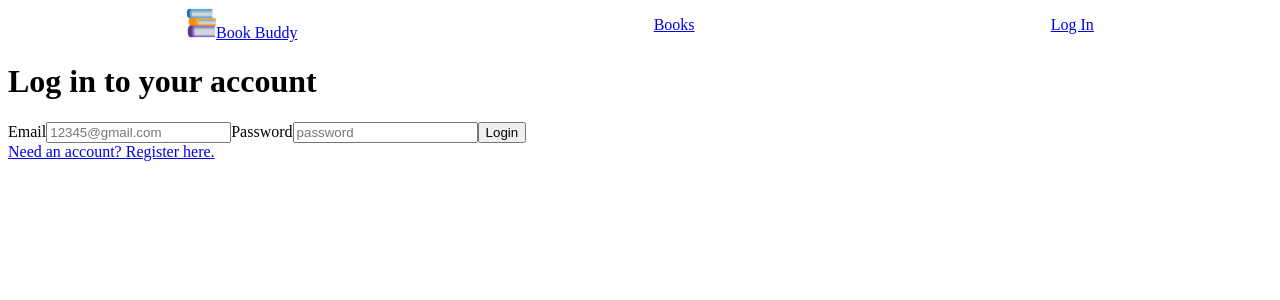
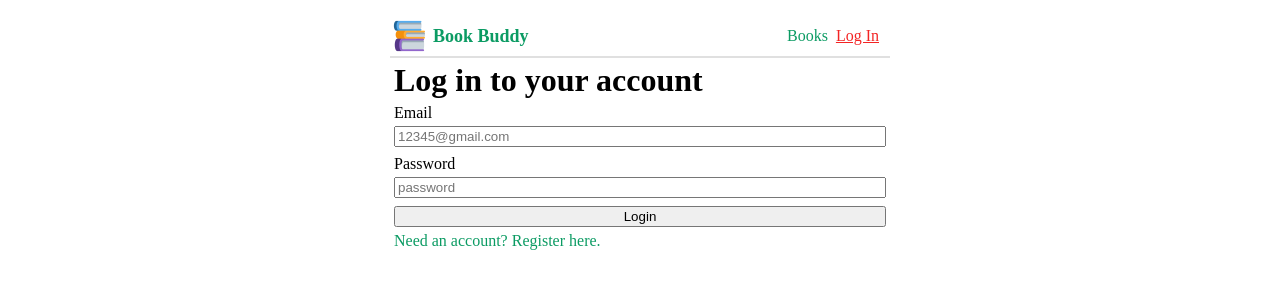
Before and after one commit to kevinongg/book-buddy-2507, a React app: page /login in a window 1280 px wide. Shown: the top 300 px of the page. Built offline with nearby package versions, Linux system fonts and the light colour scheme; the HTML template or start-up script is replaced by a standard one.

Commit message:
finished adding css styling

```diff
--- a/src/auth/Account.jsx
+++ b/src/auth/Account.jsx
@@ -17,7 +17,7 @@ const Account = () => {
   if (!user) return <p>No user data</p>;
 
   return (
-    <>
+    <div className="account">
       <div>
         <h1>Welcome, {user.firstname}</h1>
         <p>Your email on file with us is {user.email}</p>
@@ -26,7 +26,7 @@ const Account = () => {
         <h2>Your reservations</h2>
         <Reservations user={user} />
       </div>
-    </>
+    </div>
   );
 };
 
--- a/src/auth/Login.jsx
+++ b/src/auth/Login.jsx
@@ -19,7 +19,7 @@ const Login = () => {
   };
 
   return (
-    <>
+    <div className="login-container">
       <h1>Log in to your account</h1>
       <form action={tryLogin}>
         <label>
@@ -43,8 +43,10 @@ const Login = () => {
         <button>Login</button>
         {error && <output>{error}</output>}
       </form>
-      <Link to={"/register"}>Need an account? Register here.</Link>
-    </>
+      <div className="register-link">
+        <Link to={"/register"}>Need an account? Register here.</Link>
+      </div>
+    </div>
   );
 };
 
--- a/src/auth/Register.jsx
+++ b/src/auth/Register.jsx
@@ -22,7 +22,7 @@ const Register = () => {
   };
 
   return (
-    <>
+    <div className="register-container">
       <h1>Register for an account</h1>
       <form action={tryRegister}>
         <label>
@@ -44,8 +44,10 @@ const Register = () => {
         <button>Register</button>
         {error && <output>{error}</output>}
       </form>
-      <Link to="/login">Already have an account? Log in here.</Link>
-    </>
+      <div className="login-link">
+        <Link to="/login">Already have an account? Log in here.</Link>
+      </div>
+    </div>
   );
 };
 
--- a/src/auth/Reservations.jsx
+++ b/src/auth/Reservations.jsx
@@ -8,7 +8,7 @@ const Reservations = ({ user }) => {
   if (reservations.length === 0)
     return (
       <p>
-        You have not reserved any books yet. Browse
+        {"You have not reserved any books yet. Browse "}
         <Link to="/books">our catalog</Link>!
       </p>
     );
@@ -16,8 +16,8 @@ const Reservations = ({ user }) => {
     <div>
       {reservations.map((reservation) => {
         return (
-          <div key={reservation.id}>
-            {reservation.title}
+          <div key={reservation.id} className="reserved-books">
+            {<Link to={"/books/:bookId"}>{reservation.title}</Link>}
             {reservation.author}
             <ReturnBook reservationId={reservation.id} />
           </div>
--- a/src/books/BooksList.jsx
+++ b/src/books/BooksList.jsx
@@ -14,15 +14,15 @@ const BooksList = ({ books, loading, error }) => {
       {books?.map((book) => {
         return (
           <div key={book.id} className="books">
-            <div>
+            <div className="book-imgDiv">
               <img src={book.coverimage} alt={book.title} />
             </div>
             <div>
               <Link to={`/books/${book.id}`}>
-                <h2>{book.title}</h2>
+                <h2 className="books-title">{book.title}</h2>
               </Link>
-              <p>{book.author}</p>
-              <p>{book.description}</p>
+              <p className="books-author">{book.author}</p>
+              <p className="books-description">{book.description}</p>
             </div>
           </div>
         );
--- a/src/books/BooksPage.jsx
+++ b/src/books/BooksPage.jsx
@@ -22,7 +22,7 @@ const BooksPage = () => {
 
   return (
     <>
-      <h1>Catalog</h1>
+      <div>
         <SearchBar books={books} filteredResults={filteredResultPasser} />
         {searching ? (
           <FilteredResults
@@ -32,6 +32,7 @@ const BooksPage = () => {
         ) : (
           <BooksList books={books} loading={loading} error={error} />
         )}
+      </div>
     </>
   );
 };
--- a/src/books/FilteredResults.jsx
+++ b/src/books/FilteredResults.jsx
@@ -1,19 +1,23 @@
+import { Link } from "react-router";
+
 const FilteredResults = ({ searchResults, backToBooks }) => {
   return (
     <>
-      <div>
+      <div className="back">
         <button onClick={backToBooks}>Back to all Books</button>
       </div>
       {searchResults.map((results) => {
         return (
-          <div key={results.id}>
-            <div className="books">
+          <div className="books" key={results.id}>
+            <div className="book-imgDiv">
               <img src={results.coverimage} alt={results.title} />
             </div>
             <div>
-              <h2>{results.title}</h2>
-              <p>{results.author}</p>
-              <p>{results.description}</p>
+              <Link to={"/books/:bookId"}>
+                <h2 className="books-title">{results.title}</h2>
+              </Link>
+              <p className="books-author">{results.author}</p>
+              <p className="books-description">{results.description}</p>
             </div>
           </div>
         );
--- a/src/books/SearchBar.jsx
+++ b/src/books/SearchBar.jsx
@@ -22,7 +22,8 @@ const SearchBar = ({ books, filteredResults }) => {
   };
 
   return (
-    <>
+    <div className="search-bar">
+      <h1>Catalog</h1>
       <form action={search}>
         <label>
           <input
@@ -34,8 +35,7 @@ const SearchBar = ({ books, filteredResults }) => {
         </label>
         <button type="submit">Search</button>
       </form>
-      {/* <FilteredResults searchResults={searchResults} /> */}
-    </>
+    </div>
   );
 };
 
--- a/src/books/SingleBookDetail.jsx
+++ b/src/books/SingleBookDetail.jsx
@@ -13,17 +13,17 @@ const SingleBookDetail = () => {
   if (error) return <p>Book not found</p>;
 
   return (
-    <>
-      <div className="books">
+    <div className="books single">
+      <div className="book-imgDiv">
         <img src={book?.coverimage} />
       </div>
       <div>
-        <h2>{book?.title}</h2>
-        <p>{book?.author}</p>
-        <p>{book?.description}</p>
+        <h2 className="books-title">{book?.title}</h2>
+        <p className="books-author">{book?.author}</p>
+        <p className="books-description">{book?.description}</p>
         {token && <ReserveBook book={book} />}
       </div>
-    </>
+    </div>
   );
 };
 
--- a/src/index.css
+++ b/src/index.css
@@ -1,23 +1,209 @@
+body {
+  max-width: 500px;
+  margin: 0 auto;
+}
+
+body a {
+  text-decoration: none;
+  color: #0b9b63;
+}
+
+body a:hover {
+  text-decoration: underline;
+}
+
+header {
+  padding: 0;
+  margin: 0;
+}
+
+/***** NAVBAR SECTION *****/
 nav {
   display: flex;
   align-items: center;
-  justify-content: space-around;
-  text-align: center;
+  justify-content: space-between;
+  padding: 3px;
+  border-bottom: 2px solid #e0e0e0;
+  margin-top: 1rem;
 }
 
-nav img {
-  width: 30px;
+.nav.left {
+  display: flex;
+  align-items: center;
+}
+
+.nav.left a {
+  display: flex;
+  align-items: center;
+  font-weight: bold;
+  font-size: 18px;
+}
+
+.nav.left img {
+  width: 32px;
+  height: 32px;
+  margin-right: 8px;
+}
+
+.nav.right {
+  display: flex;
+  gap: 0.5rem;
+  padding: 8px;
+}
+
+.nav.right a:hover {
+  color: #f32424;
+}
+
+.nav.right a.active {
+  color: #f32424;
+  text-decoration: underline;
+}
+
+/***** SEARCHBAR SECTION *****/
+.search-bar h1 {
+  margin: 5px;
+}
+
+.search-bar input {
+  width: 72%;
+  margin-right: 5px;
+}
+
+.search-bar button {
+  width: 25%;
+  cursor: pointer;
+}
+
+.back button {
+  margin-top: 10px;
+  width: 100%;
+}
+
+/***** BOOKS SECTION *****/
+.books {
+  display: flex;
+  gap: 10px;
+  margin-top: 10px;
+  background-color: #eeeeee;
+  padding: 10px;
+}
+
+.books-title {
+  margin: 0;
+}
+
+.books-author {
+  font-weight: bold;
+  margin: 0;
+}
+
+.books-description {
+  margin: 0px;
+  font-size: 0.9rem;
+  display: -webkit-box;
+  -webkit-box-orient: vertical;
+  -webkit-line-clamp: 4;
+  /* text-overflow: ellipsis;
+  white-space: nowrap; */
+  overflow: hidden;
+  /* width: 100%; */
+  /* display: block; */
+}
+
+.book-imgDiv {
+  display: flex;
+  justify-content: center;
+  align-items: center;
 }
 
 .books img {
-  width: 90px;
+  width: 80px;
 }
 
-.nav-left {
-  display: flex;
+.books button {
+  margin-top: 5px;
+  font-weight: bold;
 }
 
-.nav-right {
+.books.single img {
+  width: 180px;
+}
+
+/***** ACCOUNT SECTION *****/
+.account {
+  padding: 0.75rem;
+}
+.account h1 {
+  margin: 2px 0px;
+}
+
+.account h2 {
+  margin: 2px 0px;
+}
+
+.account p {
+  margin: 2px 0px;
+}
+
+.reserved-books {
+  display: grid;
+  grid-template-columns: 1fr 1fr 1fr;
+  background-color: #eeeeee;
+  padding: 6px;
+  margin-bottom: 8px;
+  gap: 1rem;
+  align-items: center;
+}
+
+/***** LOGIN SECTION *****/
+.login-container {
+  padding: 0.25rem;
+}
+
+.login-container h1 {
+  margin: 0;
+  margin-bottom: 5px;
+}
+
+.login-container form {
   display: flex;
-  gap: 1rem;
+  flex-direction: column;
+  gap: 0.5rem;
 }
+
+.login-container label {
+  display: flex;
+  flex-direction: column;
+  gap: 0.25rem;
+}
+
+.register-link {
+  margin-top: 5px;
+}
+
+/***** REGISTER SECTION *****/
+.register-container {
+  padding: 0.25rem;
+}
+
+.register-container h1 {
+  margin: 0;
+  margin-bottom: 5px;
+}
+
+.register-container form {
+  display: flex;
+  flex-direction: column;
+  gap: 0.25rem;
+}
+
+.register-container label {
+  display: flex;
+  flex-direction: column;
+  gap: 0.1rem;
+}
+
+.login-link {
+  margin-top: 5px;
+}
--- a/src/layout/Navbar.jsx
+++ b/src/layout/Navbar.jsx
@@ -12,21 +12,22 @@ const Navbar = () => {
             Book Buddy
           </NavLink>
         </div>
+
         <div className="nav right">
           <NavLink to="/books">Books</NavLink>
+
+          {token ? (
+            <>
+              <NavLink to="/account">Account</NavLink>
+
+              <NavLink to="/" onClick={() => logout()}>
+                Log Out
+              </NavLink>
+            </>
+          ) : (
+            <NavLink to="/login">Log In</NavLink>
+          )}
         </div>
-        {token ? (
-          <div className="nav right">
-            <NavLink to="/account">Account</NavLink>
-            <NavLink to="/books" onClick={() => logout()}>
-              Log Out
-            </NavLink>
-          </div>
-        ) : (
-          <div className="nav right">
-            <NavLink to="/login">Log In</NavLink>
-          </div>
-        )}
       </nav>
     </header>
   );
```
Lines whose indentation alone changed are shown as unchanged.
